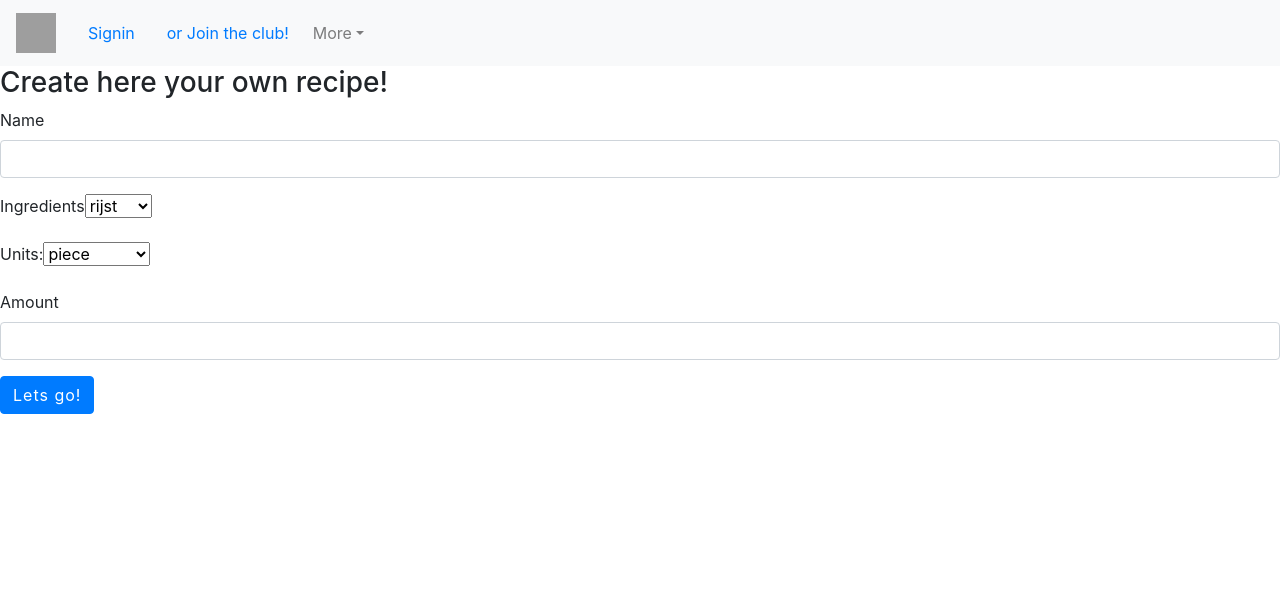
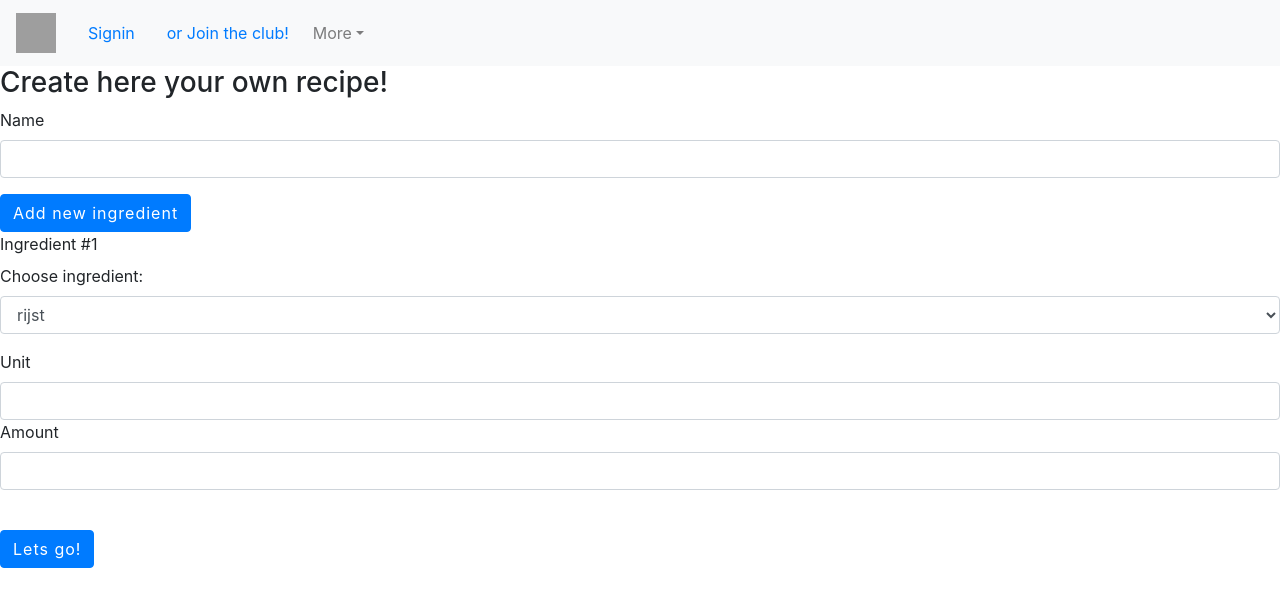
Before and after one commit to degroot12/click-n-meal-client, a React (Create React App) app: page /create-recipe in a window 1280 px wide. Shown: the top 606 px of the page. Built offline with nearby package versions, Linux system fonts and the light colour scheme; no server answers; grey boxes are pictures that could not be loaded.

Commit message:
dynamic form for ingr created

```diff
--- a/src/App.js
+++ b/src/App.js
@@ -93,16 +93,24 @@ function App(props) {
 
   const handleCreateRecipe = (event) => {
     event.preventDefault();
-    console.log('before then block',event)
+    console.log('before then block ---',event.target)
+
     // for(let i=0; i<ingrName.length;i++){
 
     // }
     let ingredients = [];
+    // let ingrObj = {
+    //   name: event.target.ingrName.value,
+    //   unit: event.target.ingrUnit.value,
+    //   amount: event.target.ingrAmount.value
+    // };
+
     let ingrObj = {
-      name: event.target.ingrName.value,
-      unit: event.target.ingrUnit.value,
-      amount: event.target.ingrAmount.value
+      name: event.target.name_0.value,
+      unit: event.target.unit_0.value,
+      amount: event.target.amount_0.value
     };
+
     ingredients.push(ingrObj);
 
     console.log('ingredients', ingredients)
--- a/src/components/CreateRecipe.js
+++ b/src/components/CreateRecipe.js
@@ -1,7 +1,15 @@
-import React from "react";
+import React, {useState} from "react";
+import IngredientInput from "./IngredientInput"
+
 
 function CreateRecipe(props) {
     const {onCreateRecipe} = props
+    const blankIngr = {name: '', unit: '', amount: ''};
+    const [ingrState, setIngrState] = useState ([ {...blankIngr} ]);
+    const addCat = () => {
+      setIngrState([...ingrState, {...blankIngr} ])
+    };
+
     return(
         <div>
           <h3>Create here your own recipe!</h3>
@@ -10,31 +18,70 @@ function CreateRecipe(props) {
               <label for="exampleInputPassword2" class="form-label">Name</label>
               <input name="name" type="text" class="form-control" id="name" required/>
             </div>
+
+            <input
+              type="button"
+              value="Add new ingredient"
+              className="btn btn-primary"
+              onClick={addCat}
+            />
+
+            {
+              ingrState.map((val, idx) => {
+                const nameId    = `name_${idx}`;
+                const unitId    = `unit_${idx}`;
+                const amountId  = `amount_${idx}`;
+
+               {/* data-idx: for controlling the inputs later */}
+                  return (
+
+                    <div class="mb-3" key={`name-${idx}`}>
+                      <label class="form-label" htmlFor={nameId}>{`Ingredient #${idx + 1}`} </label>
+                      <br/>
+                      <label class="form-label" htmlFor={nameId}>Choose ingredient: </label>
                       <div class="mb-3">
-    <label for="ingrName" class="form-label">Ingredients</label>
-    <select name="ingrName" id="ingrList">
+                        <select
+                          name={nameId}
+                          id={nameId}
+                          data-idx={nameId}
+                          class="form-control"
+                          >
                             <option value="water" selected="selected" >Water</option>
                             <option value='sla' selected='selected'>sla</option>
                             <option value='rijst' selected='selected'>rijst</option>
                         </select>
                       </div>
-  <div class="mb-3">
-    <label for="ingrUnit">Units:</label>
-    <select name="ingrUnit" id="ingrUnit" >
-      <option value="piece">piece</option>
-      <option value="g">g</option>
-      <option value="ml">ml</option>
-      <option value="l">l</option>
-      <option value="spoon">spoon</option>
-      <option value="tablespoon">tablespoon</option>
-      <option value="pinch">pinch</option>
-    </select>
+
+                      <label htmlFor={amountId} class="form-label">Unit</label>
+                      <input
+                        name={unitId}
+                        id={unitId}
+                        data-idx={unitId}
+                        type="text"
+                        class="form-control"
+                        required
+                      />
+
+                      <label htmlFor={amountId} class="form-label">Amount</label>
+                      <input
+                        name={amountId}
+                        id={amountId}
+                        data-idx={amountId}
+                        type="number"
+                        class="form-control"
+                        required
+                      />
                   </div>
-  <div class="mb-3">
-    <label for="exampleInputPassword2" class="form-label">Amount</label>
-    <input name="ingrAmount" type="number" class="form-control" id="ingrAmount" required/>
-  </div>
+
+                  )
+              })
+            }
+
+
+            <br/>
+            {/* <input type="button" className="btn btn-primary mt-3" value="Save new recipe!" />     */}
             <button type="submit" className="btn btn-primary">Lets go!</button>
+
           </form>
         </div>
     )
--- /dev/null
+++ b/src/components/IngredientInput.js
@@ -0,0 +1,38 @@
+import React from "react";
+
+function IngredientInput() {
+
+    return (
+        <div>
+            <div class="mb-3">
+                <label for="ingrName" class="form-label">Ingredients</label>
+                <select name="ingrName" id="ingrList">
+                <option value="water" selected="selected" >Water</option>
+                <option value='sla' selected='selected'>sla</option>
+                <option value='rijst' selected='selected'>rijst</option>
+                </select>
+            </div>
+            <div class="mb-3">
+                <label for="ingrUnit">Units:</label>
+                <select name="ingrUnit" id="ingrUnit" >
+                <option value="piece">piece</option>
+                <option value="g">g</option>
+                <option value="ml">ml</option>
+                <option value="l">l</option>
+                <option value="spoon">spoon</option>
+                <option value="tablespoon">tablespoon</option>
+                <option value="pinch">pinch</option>
+                </select>
+            </div>
+            <div class="mb-3">
+                <label for="exampleInputPassword2" class="form-label">Amount</label>
+                <input name="ingrAmount" type="number" class="form-control" id="ingrAmount" required/>
+            </div>
+
+        </div>
+    )
+}
+
+
+
+export default IngredientInput;
```
Lines whose indentation alone changed are shown as unchanged.
